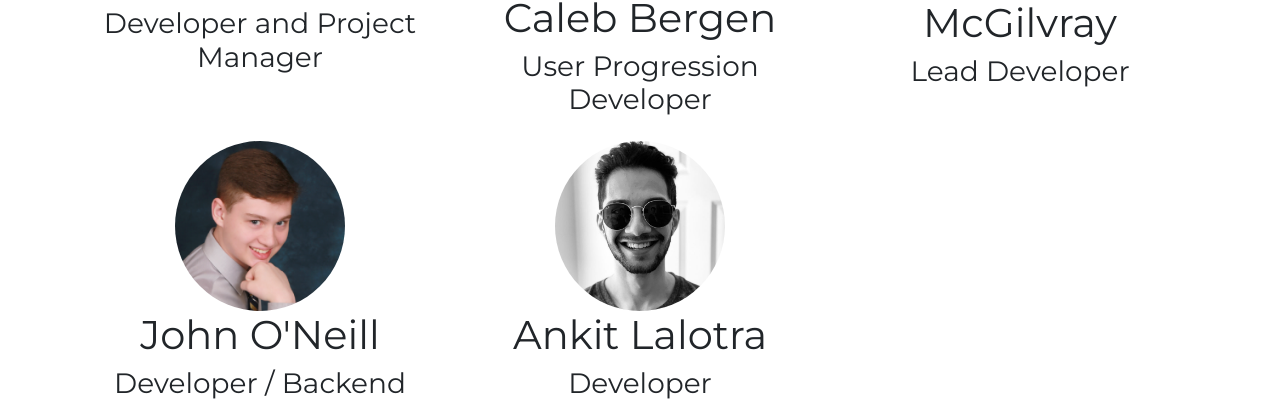
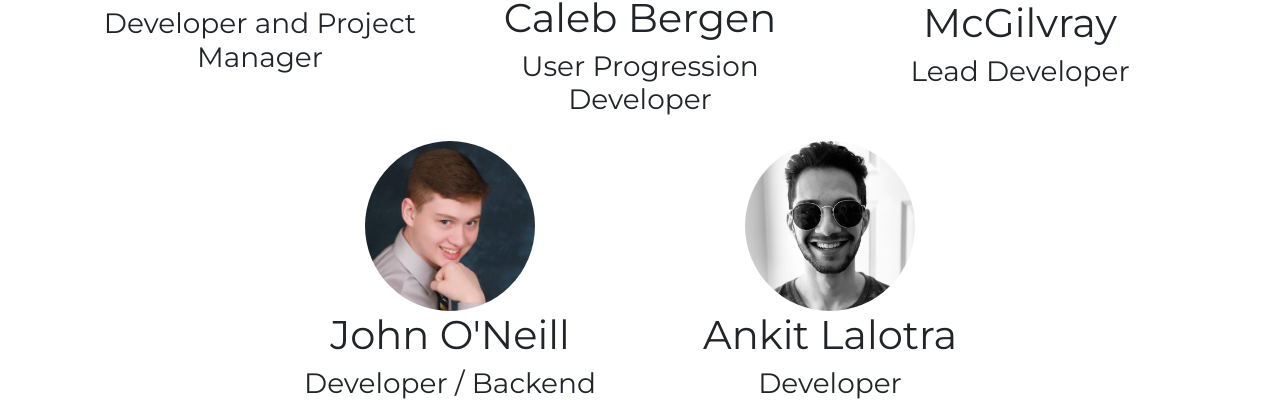
Before and after one commit to ccb1139/Get-it-Done-Gamified-to-do-list, a React (Create React App) app: page / in a window 1280 px wide. Shown: the part 1170-1583 px from the top of the page. Built offline with nearby package versions, Linux system fonts and the light colour scheme.

Commit message:
Centered about us

```diff
--- a/src/components/Home.js
+++ b/src/components/Home.js
@@ -100,7 +100,7 @@ const Home = () => {
                             </Row>
                         </Col>
                     </Row>
-                    <Row>
+                    <Row className="justify-content-md-center">
                         <Col lg={4} className="p-2" >
                             <Row>
                                 <img src={john} alt="John O'Neill" className="rounded-circle w-50 mx-auto" fluid="true"/>
```
